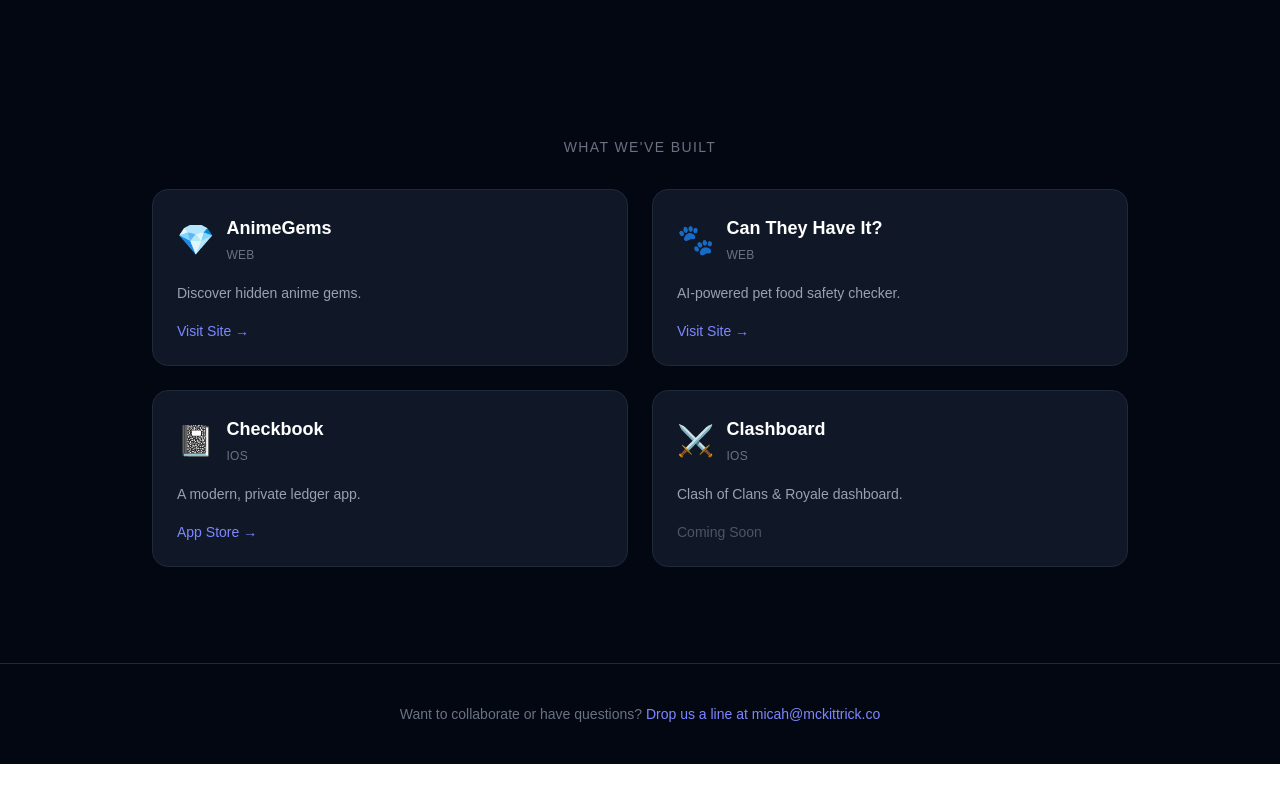
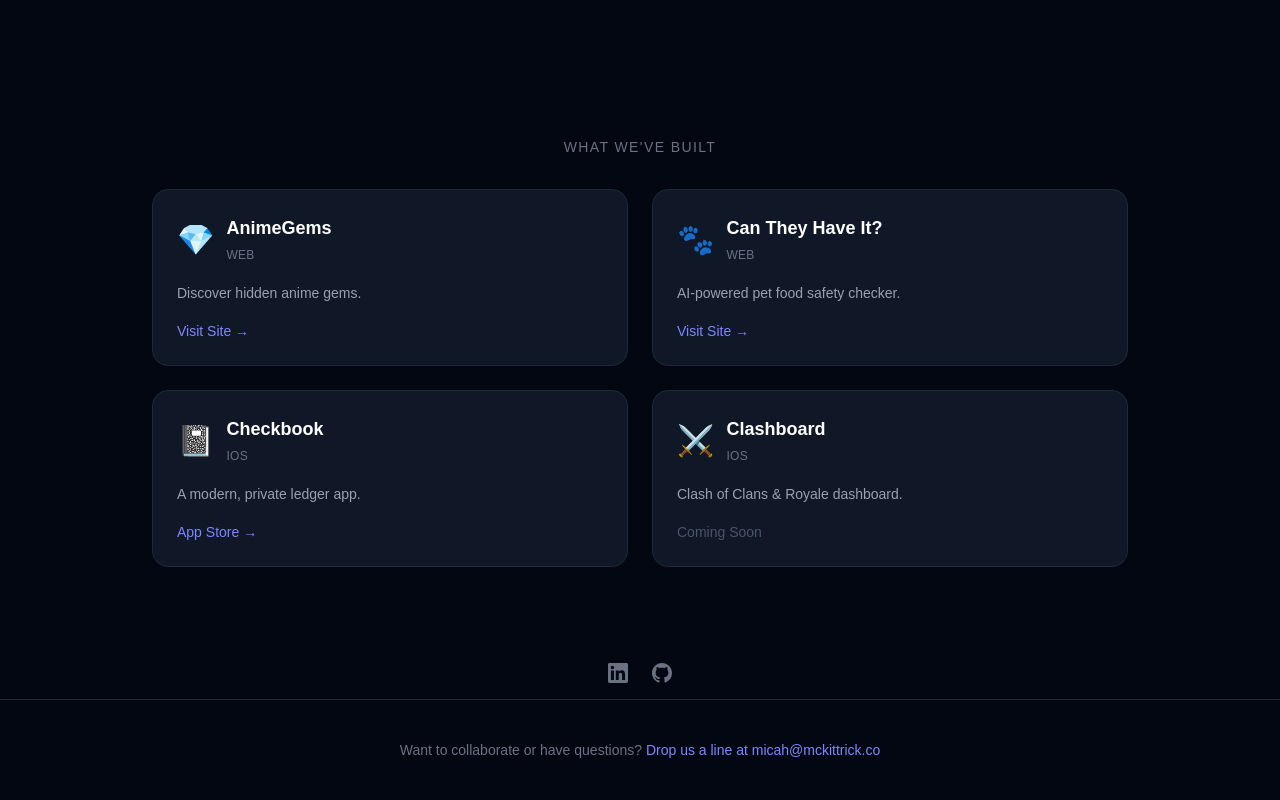
Before and after one commit to micahmckittrick/mckittrick-co-web, a Next.js app: page / in a window 1280 px wide. Shown: the part 293-1093 px from the top of the page. Before the commit the page ends 1057 px from the top, so only its background shows below. Built offline with nearby package versions, Linux system fonts and the light colour scheme.

Commit message:
add social links

```diff
--- a/src/app/page.tsx
+++ b/src/app/page.tsx
@@ -88,6 +88,32 @@
         </div>
       </section>
 
+      {/* Social Links */}
+      <div className="flex justify-center gap-6 mb-4">
+        <a
+          href="https://www.linkedin.com/in/micahmckittrick"
+          target="_blank"
+          rel="noopener noreferrer"
+          className="text-gray-500 hover:text-white transition-colors"
+          aria-label="LinkedIn"
+        >
+          <svg xmlns="http://www.w3.org/2000/svg" width="20" height="20" viewBox="0 0 24 24" fill="currentColor">
+            <path d="M20.447 20.452h-3.554v-5.569c0-1.328-.027-3.037-1.852-3.037-1.853 0-2.136 1.445-2.136 2.939v5.667H9.351V9h3.414v1.561h.046c.477-.9 1.637-1.85 3.37-1.85 3.601 0 4.267 2.37 4.267 5.455v6.286zM5.337 7.433c-1.144 0-2.063-.926-2.063-2.065 0-1.138.92-2.063 2.063-2.063 1.14 0 2.064.925 2.064 2.063 0 1.139-.925 2.065-2.064 2.065zm1.782 13.019H3.555V9h3.564v11.452zM22.225 0H1.771C.792 0 0 .774 0 1.729v20.542C0 23.227.792 24 1.771 24h20.451C23.2 24 24 23.227 24 22.271V1.729C24 .774 23.2 0 22.222 0h.003z"/>
+          </svg>
+        </a>
+        <a
+          href="https://github.com/micahmckittrick"
+          target="_blank"
+          rel="noopener noreferrer"
+          className="text-gray-500 hover:text-white transition-colors"
+          aria-label="GitHub"
+        >
+          <svg xmlns="http://www.w3.org/2000/svg" width="20" height="20" viewBox="0 0 24 24" fill="currentColor">
+            <path d="M12 0c-6.626 0-12 5.373-12 12 0 5.302 3.438 9.8 8.207 11.387.599.111.793-.261.793-.577v-2.234c-3.338.726-4.033-1.416-4.033-1.416-.546-1.387-1.333-1.756-1.333-1.756-1.089-.745.083-.729.083-.729 1.205.084 1.839 1.237 1.839 1.237 1.07 1.834 2.807 1.304 3.492.997.107-.775.418-1.305.762-1.604-2.665-.305-5.467-1.334-5.467-5.931 0-1.311.469-2.381 1.236-3.221-.124-.303-.535-1.524.117-3.176 0 0 1.008-.322 3.301 1.23.957-.266 1.983-.399 3.003-.404 1.02.005 2.047.138 3.006.404 2.291-1.552 3.297-1.23 3.297-1.23.653 1.653.242 2.874.118 3.176.77.84 1.235 1.911 1.235 3.221 0 4.609-2.807 5.624-5.479 5.921.43.372.823 1.102.823 2.222v3.293c0 .319.192.694.801.576 4.765-1.589 8.199-6.086 8.199-11.386 0-6.627-5.373-12-12-12z"/>
+          </svg>
+        </a>
+      </div>
+
       {/* Footer */}
       <footer className="border-t border-gray-800 py-10 text-center text-gray-500 text-sm px-6">
         Want to collaborate or have questions?{" "}
```
